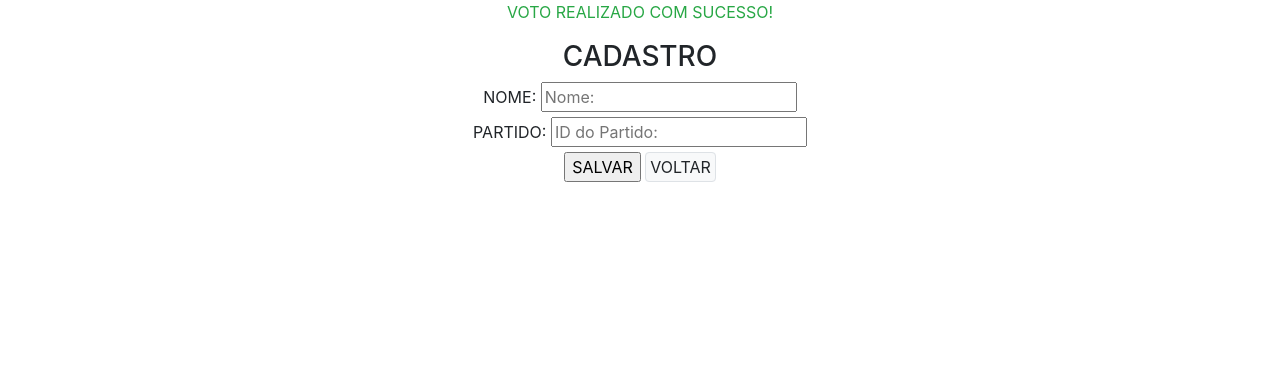
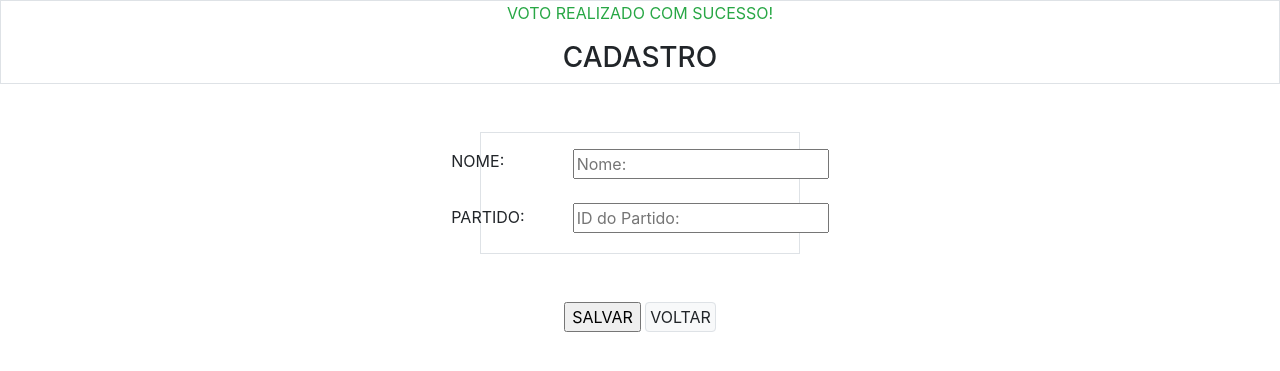
Before and after one commit to carthioli/voto, a PHP site: page /admin/cadastraCandidato.php in a window 1280 px wide. Shown: the top 371 px of the page. Run offline with PHP 8.4, Linux system fonts and the light colour scheme; the visitor is signed in with stand-in values (Sample User, id 1); some libraries are stand-ins or nearby versions.

Commit message:
pasta admin

```diff
--- a/admin/cadastraCandidato.php
+++ b/admin/cadastraCandidato.php
@@ -23,7 +23,7 @@
 
 <header>
 
-  <div class="text-center">
+  <div class="text-center border">
     <p class="text-success">
       <?php
               if ( isset( $_SESSION['confirma'] ) ){
@@ -38,19 +38,23 @@
 <main>
 
     <form method="POST" action="..\controle\insere\insereCandidato.php">
-      <div class=" container col-6 text-center">
-        <div class="lineinput">
-          <label>NOME:</label>
-          <input type="text" id="nome" name="nome" placeholder="Nome:"><br/>
+      <div class=" container col-3 d-flex justify-content-center mt-5 border p-3">
+          <div class="float-left">
+          <label>NOME:</label><br/><br/>
           <label>PARTIDO:</label>
-          <input type="text" id="nome" name="id_partido" placeholder="ID do Partido:">
-        </div>
-        <div class="botaoform">
+          </div>
+          <div class="float-left ml-5">
+          <input type="text" id="nome" name="nome" placeholder="Nome:"><br/><br/>
+          <input type="text" id="nome" name="id_partido" placeholder="ID do Partido:"><br/>
+          </div>
+      </div>
+      <div class=" container col-3 d-flex justify-content-center">
+          <div class="botaoform float-left mt-5">
           <input class="button" type="submit" name="salvar" value="SALVAR">
 
           <a class="button border text-decoration-none text-body bg-light p-1 rounded" href="..\\index.php">VOLTAR</a>
         </div>
-      </div>
+            </div>
     </form>
 
 </main>
--- a/admin/cadastraPartido.php
+++ b/admin/cadastraPartido.php
@@ -27,7 +27,7 @@
     <p class="text-success">
       <?php
               if ( isset( $_SESSION['insere'] ) ){
-                $mensagem_confirma = mensagens( $_SESSION['insere'] );
+                $mensagem_confirma = mensagensConfirma( $_SESSION['insere'] );
                 echo "{$mensagem_confirma}";
               }
        ?>
--- a/controle/insere/inserePartido.php
+++ b/controle/insere/inserePartido.php
@@ -8,7 +8,7 @@
 
     if( pg_affected_rows( $inseriu ) ){
 
-      $_SESSION['insere'] = 4;
+      $_SESSION['insere'] = 3;
     }
     else{
       return false;
```
